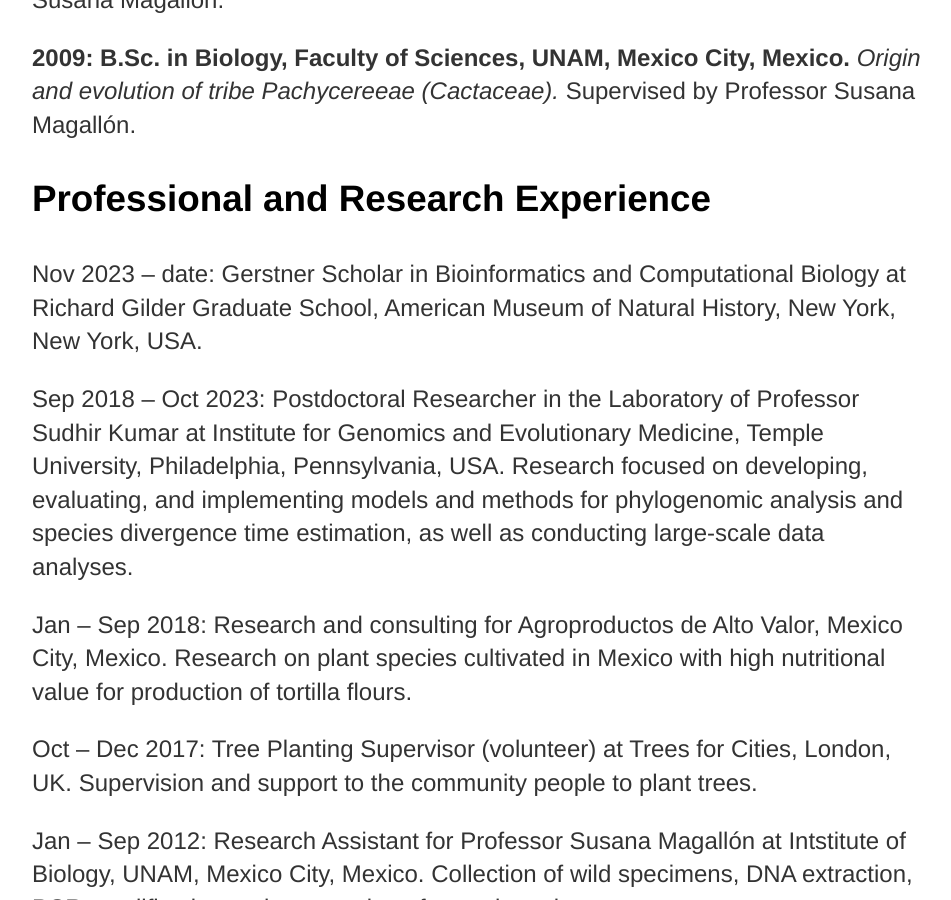
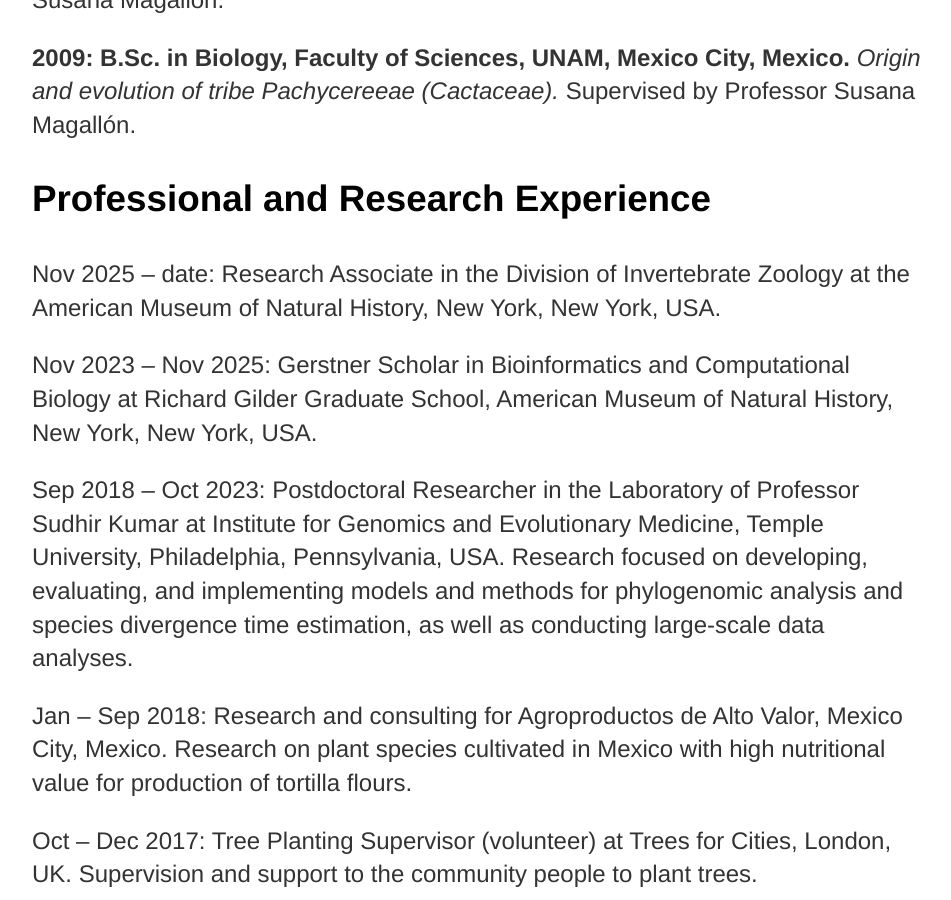
Before and after one commit to josebarbamontoya/josebarbamontoya.github.io, a Jekyll site: the page built from about/index.html, in a window 1280 px wide and 900 px high, scrolled down 1251 px. Shown: the whole window, without its empty margins (160-1111 px from the left). Built offline with Jekyll 4.4.1, drawn with Linux system fonts in a browser that asks for light colours.

Commit message:
Update index.html

```diff
--- a/about/index.html
+++ b/about/index.html
@@ -17,7 +17,8 @@
 			<p><b>2009: B.Sc. in Biology, Faculty of Sciences, UNAM, Mexico City, Mexico.</b> <i>Origin and evolution of tribe Pachycereeae (Cactaceae).</i> Supervised by Professor Susana Magallón.
 
 	<h3><font color="black">Professional and Research Experience</h3>
-			<p>Nov 2023 – date: Gerstner Scholar in Bioinformatics and Computational Biology at Richard Gilder Graduate School, American Museum of Natural History, New York, New York, USA.
+			<p>Nov 2025 – date: Research Associate in the Division of Invertebrate Zoology at the American Museum of Natural History, New York, New York, USA.
+			<p>Nov 2023 – Nov 2025: Gerstner Scholar in Bioinformatics and Computational Biology at Richard Gilder Graduate School, American Museum of Natural History, New York, New York, USA.
 			<p>Sep 2018 – Oct 2023: Postdoctoral Researcher in the Laboratory of Professor Sudhir Kumar at Institute for Genomics and Evolutionary Medicine, Temple University, Philadelphia, Pennsylvania, USA. Research focused on developing, evaluating, and implementing models and methods for phylogenomic analysis and species divergence time estimation, as well as conducting large-scale data analyses.
 			<p>Jan – Sep 2018: Research and consulting for Agroproductos de Alto Valor, Mexico City, Mexico. Research on plant species cultivated in Mexico with high nutritional value for production of tortilla flours.
 			<p>Oct – Dec 2017: Tree Planting Supervisor (volunteer) at Trees for Cities, London, UK. Supervision and support to the community people to plant trees.
```
